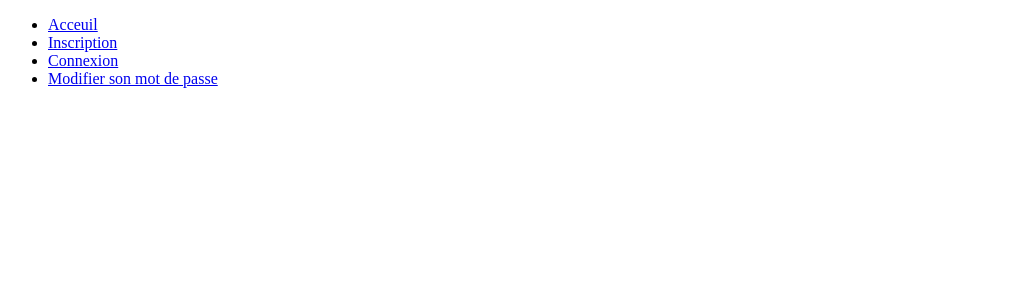
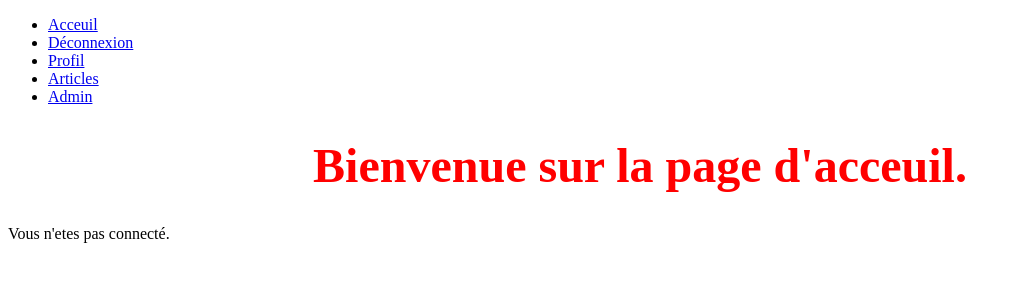
Before and after one commit to Elethea/Projet-formation, a PHP site: page /projet/ in a window 1280 px wide. Shown: the top 300 px of the page, without its empty margins (0-1020 px from the left). Run offline with PHP 8.4, Linux system fonts and the light colour scheme; the visitor is signed in with stand-in values (Sample User, id 1).

Commit message:
maj un peu tout

```diff
--- a/article.php
+++ b/article.php
@@ -1,5 +1,9 @@
 <?php
 session_start();
+if(!isset($_SESSION['account'])){
+    header("Location index.php");
+    exit();
+}
 if(isset($_GET['id']) AND filter_var($_GET['id'], FILTER_VALIDATE_INT) AND $_GET['id'] >= 1){
     $articleId = $_GET['id'];
 } else {
--- a/ask_password_reset.php
+++ b/ask_password_reset.php
@@ -1,4 +1,8 @@
 <?php
+if(isset($_SESSION['account'])){
+    header("Location index.php");
+    exit();
+}
 if (isset($_POST['email'])){
     if(!filter_var($_POST['email'], FILTER_VALIDATE_EMAIL)){
         $errors[] = 'mail incorrect';
--- a/index.php
+++ b/index.php
@@ -1,16 +1,6 @@
 <?php
-// $productsPerPage = 10;
-// try{
-//     $bdd = new PDO('mysql:host=localhost;dbname=projet;charset=utf8', 'root', '');
-// } catch(Exception $e){
-//     die('Erreur de connexion à la bdd');
-// }
-//     $response = $bdd->prepare('SELECT * FROM products LIMIT :limit ORDER BY p_price ASC');
-//     $response->bindValue(':limit', $productsPerPage, PDO::PARAM_INT);
-//     $response->execute();
-//     $productsToShow = $response->fetchAll(PDO::FETCH_ASSOC);
-//     var_dump($productsToShow);
-// ?>
+    session_start();
+?>
 <!DOCTYPE html>
 <html lang="en">
 <head>
@@ -18,10 +8,22 @@
     <meta name="viewport" content="width=device-width, initial-scale=1.0">
     <meta http-equiv="X-UA-Compatible" content="ie=edge">
     <title>Accueil</title>
+    <style>
+        h1{
+            font-size : 3rem;
+            font-weight : bold;
+            color : red;
+            text-align : center;
+        }
+    </style>
 </head>
 <body>
 <?php
     include 'php/menu.php';
 ?>
+<h1>Bienvenue sur la page d'acceuil.</h1>
+<?php
+    include 'php/display_user.php';
+?>
 </body>
 </html>
--- a/inscription.php
+++ b/inscription.php
@@ -1,7 +1,7 @@
 <?php
 session_start();
     if(isset($_SESSION['account'])){
-        header("Location: projet/Projet-formation/index.php");
+        header("Location index.php");
         exit();
     }
     require('php/recaptcha_valid.php');
--- a/login.php
+++ b/login.php
@@ -53,6 +53,7 @@
                 $_SESSION['account']['id'] = $user['id'];
                 $_SESSION['account']['statut'] = $user['statut'];
                 $success = 'Vous êtes connecter';
+                var_dump($_SESSION['account']);
             }
         }
     }
--- a/logout.php
+++ b/logout.php
@@ -1,5 +1,9 @@
 <?php
 session_start();
+if(!isset($_SESSION['account'])){
+    header("Location index.php");
+    exit();
+}
 unset($_SESSION['account']);
 ?>
 <!DOCTYPE html>
--- a/pagination.php
+++ b/pagination.php
@@ -1,5 +1,9 @@
 <?php
 session_start();
+if(!isset($_SESSION['account'])){
+    header("Location index.php");
+    exit();
+}
 $articlesPerPage = 10;
 
 if(isset($_GET['page']) AND filter_var($_GET['page'], FILTER_VALIDATE_INT) AND $_GET['page'] >= 1){
--- /dev/null
+++ b/php/display_user.php
@@ -0,0 +1,6 @@
+<?php
+if (isset($_SESSION['account']['name']) && isset($_SESSION['account']['firstname'])){
+    echo 'Vous êtes connecté en tant que : '.$_SESSION['account']['name'].' ' .$_SESSION['account']['firstname'].'.';
+} else {
+    echo 'Vous n\'etes pas connecté.';
+}
--- a/profil.php
+++ b/profil.php
@@ -1,5 +1,9 @@
 <?php
     session_start();
+    if(!isset($_SESSION['account'])){
+        header("Location index.php");
+        exit();
+    }
     if(isset($_SESSION['account']['email']) && isset($_SESSION['account']['name'])  && isset($_SESSION['account']['firstname']) && isset($_SESSION['account']['date'])){
         $user_data = array(
             'email' => $_SESSION['account']['email'],
```
